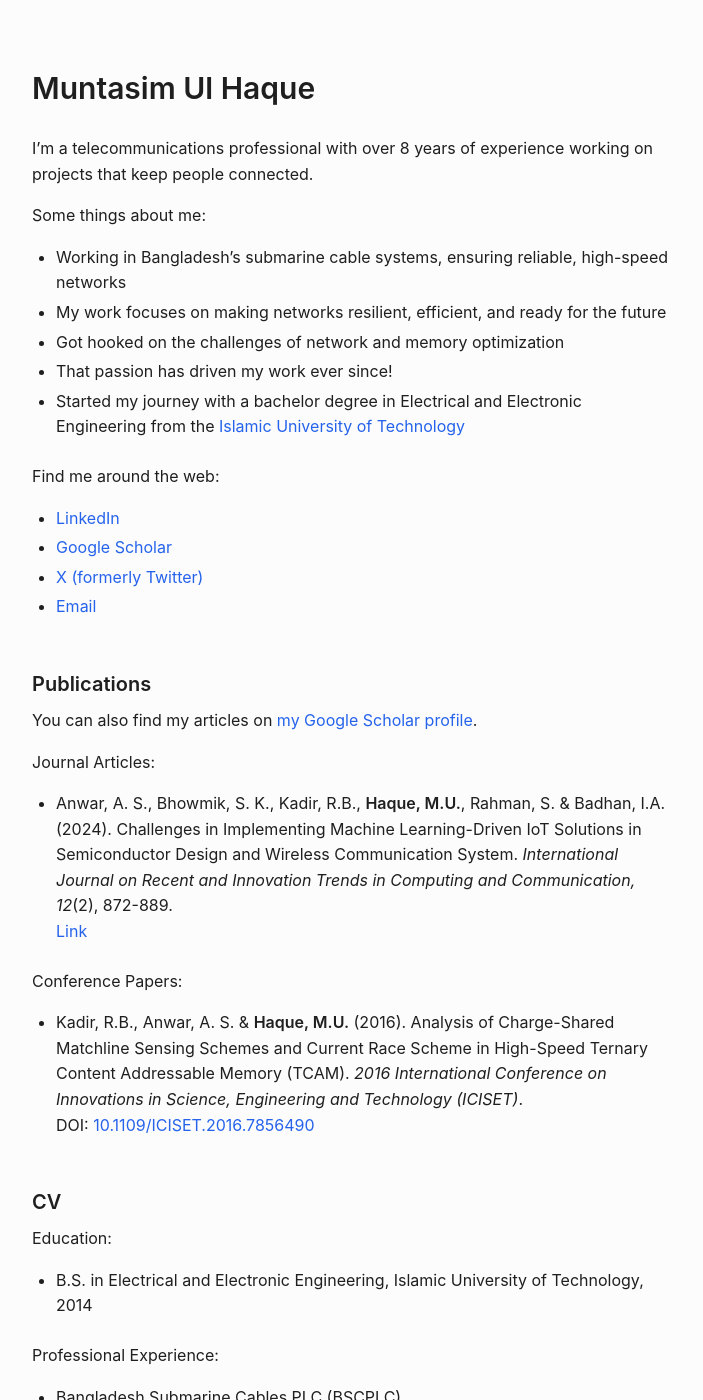
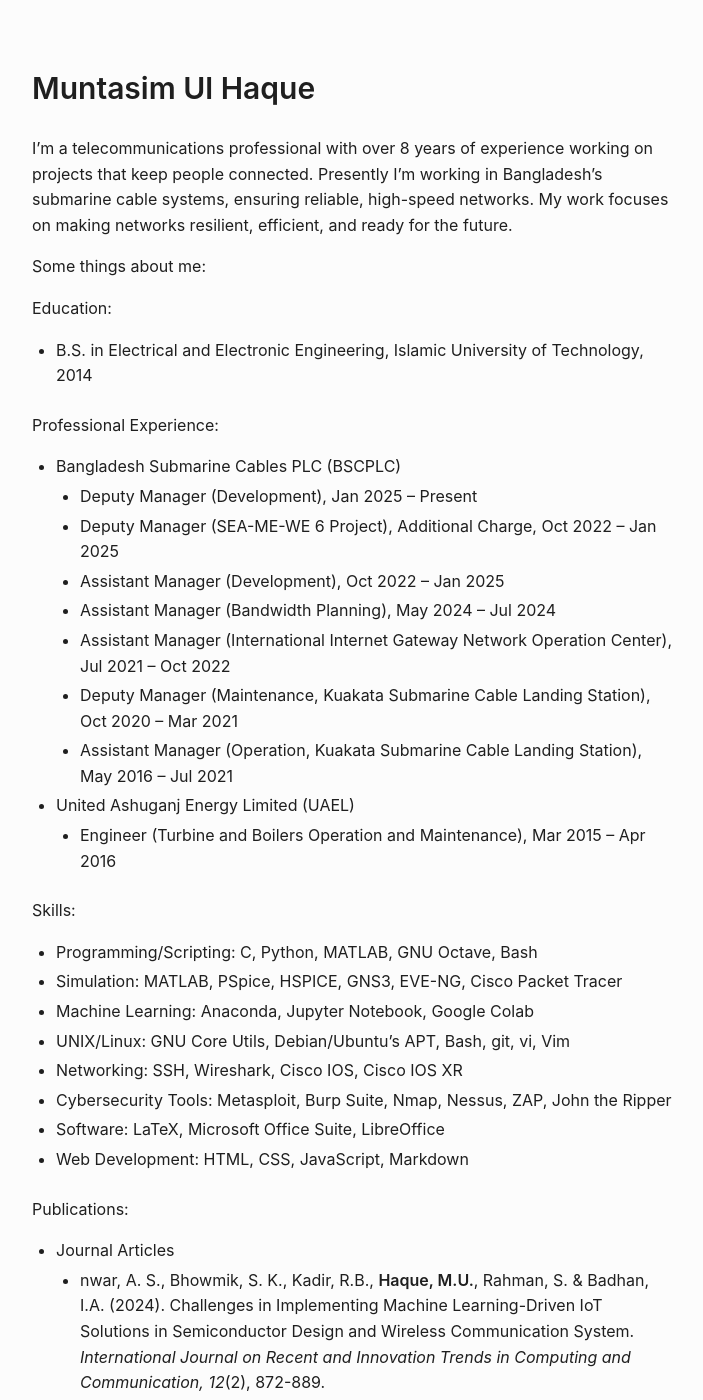
Before and after one commit to muntasimulhaque/muntasimulhaque.github.io, a Jekyll site: the page built from index.md, in a window 1280 px wide and 1400 px high. Shown: the whole window, without its empty margins (288-991 px from the left). Built offline with Jekyll 4.4.1, drawn with Linux system fonts in a browser that asks for light colours; some of the changed text lies outside the part shown.

Commit message:
Update index.md

```diff
--- a/index.md
+++ b/index.md
@@ -5,34 +5,9 @@ title: Home
 
 ## Muntasim Ul Haque
 
-I'm a telecommunications professional with over 8 years of experience working on projects that keep people connected.
+I'm a telecommunications professional with over 8 years of experience working on projects that keep people connected. Presently I'm working in Bangladesh's submarine cable systems, ensuring reliable, high-speed networks. My work focuses on making networks resilient, efficient, and ready for the future.
 
 Some things about me:
-* Working in Bangladesh's submarine cable systems, ensuring reliable, high-speed networks
-* My work focuses on making networks resilient, efficient, and ready for the future
-* Got hooked on the challenges of network and memory optimization
-* That passion has driven my work ever since!
-* Started my journey with a bachelor degree in Electrical and Electronic Engineering from the [Islamic University of Technology](https://www.iutoic-dhaka.edu/){:target="_blank"}
-
-Find me around the web:
-* [LinkedIn](https://www.linkedin.com/in/muntasimulhaque/){:target="_blank"}
-* [Google Scholar](https://scholar.google.com/citations?hl=en&user=XO3Zz1EAAAAJ&view_op=list_works&authuser=3&sortby=pubdate){:target="_blank"}
-* [X (formerly Twitter)](https://x.com/muntasimulhaque){:target="_blank"}
-* [Email](mailto:muntasim.u.h@gmail.com)
-
-#### Publications
-
-You can also find my articles on [my Google Scholar profile](https://scholar.google.com/citations?hl=en&user=XO3Zz1EAAAAJ&view_op=list_works&authuser=3&sortby=pubdate){:target="_blank"}.
-
-Journal Articles:
-* Anwar, A. S., Bhowmik, S. K., Kadir, R.B., **Haque, M.U.**, Rahman, S. & Badhan, I.A. (2024). Challenges in Implementing Machine Learning-Driven IoT Solutions in Semiconductor Design and Wireless Communication System. *International Journal on Recent and Innovation Trends in Computing and Communication, 12*(2), 872-889.
-  [Link](https://ijritcc.org/index.php/ijritcc/article/view/11127){:target="_blank"}
-
-Conference Papers:
-* Kadir, R.B., Anwar, A. S. & **Haque, M.U.** (2016). Analysis of Charge-Shared Matchline Sensing Schemes and Current Race Scheme in High-Speed Ternary Content Addressable Memory (TCAM). *2016 International Conference on Innovations in Science, Engineering and Technology (ICISET)*.
-  DOI: [10.1109/ICISET.2016.7856490](https://doi.org/10.1109/ICISET.2016.7856490){:target="_blank"}
-
-#### CV
 
 Education:
 * B.S. in Electrical and Electronic Engineering, Islamic University of Technology, 2014
@@ -61,8 +36,13 @@ Skills:
 * Web Development: HTML, CSS, JavaScript, Markdown
 
 Publications:
-* Anwar, A. S., Bhowmik, S. K., Kadir, R.B., **Haque, M.U.**, Rahman, S. & Badhan, I.A. (2024). Challenges in Implementing Machine Learning-Driven IoT Solutions in Semiconductor Design and Wireless Communication System. *International Journal on Recent and Innovation Trends in Computing and Communication, 12*(2), 872-889.
-* Kadir, R.B., Anwar, A. S. & **Haque, M.U.** (2016). Analysis of Charge-Shared Matchline Sensing Schemes and Current Race Scheme in High-Speed Ternary Content Addressable Memory (TCAM). *2016 International Conference on Innovations in Science, Engineering and Technology (ICISET)*.
+* Journal Articles
+	* nwar, A. S., Bhowmik, S. K., Kadir, R.B., **Haque, M.U.**, Rahman, S. & Badhan, I.A. (2024). Challenges in Implementing Machine Learning-Driven IoT Solutions in Semiconductor Design and Wireless Communication System. *International Journal on Recent and Innovation Trends in Computing and Communication, 12*(2), 872-889.
+    [Link](https://ijritcc.org/index.php/ijritcc/article/view/11127){:target="_blank"}
+
+* Conference Papers
+	* Kadir, R.B., Anwar, A. S. & **Haque, M.U.** (2016). Analysis of Charge-Shared Matchline Sensing Schemes and Current Race Scheme in High-Speed Ternary Content Addressable Memory (TCAM). *2016 International Conference on Innovations in Science, Engineering and Technology (ICISET)*.
+    DOI: [10.1109/ICISET.2016.7856490](https://doi.org/10.1109/ICISET.2016.7856490){:target="_blank"}
 
 Test Score:
 * IELTS Overall Band 8.0 (Listening 8.5, Reading 8.0, Writing 7.5, Speaking 7.0), Sep 2024
```
Also changed, not shown: other parts of index.md (+7 -1 lines).
